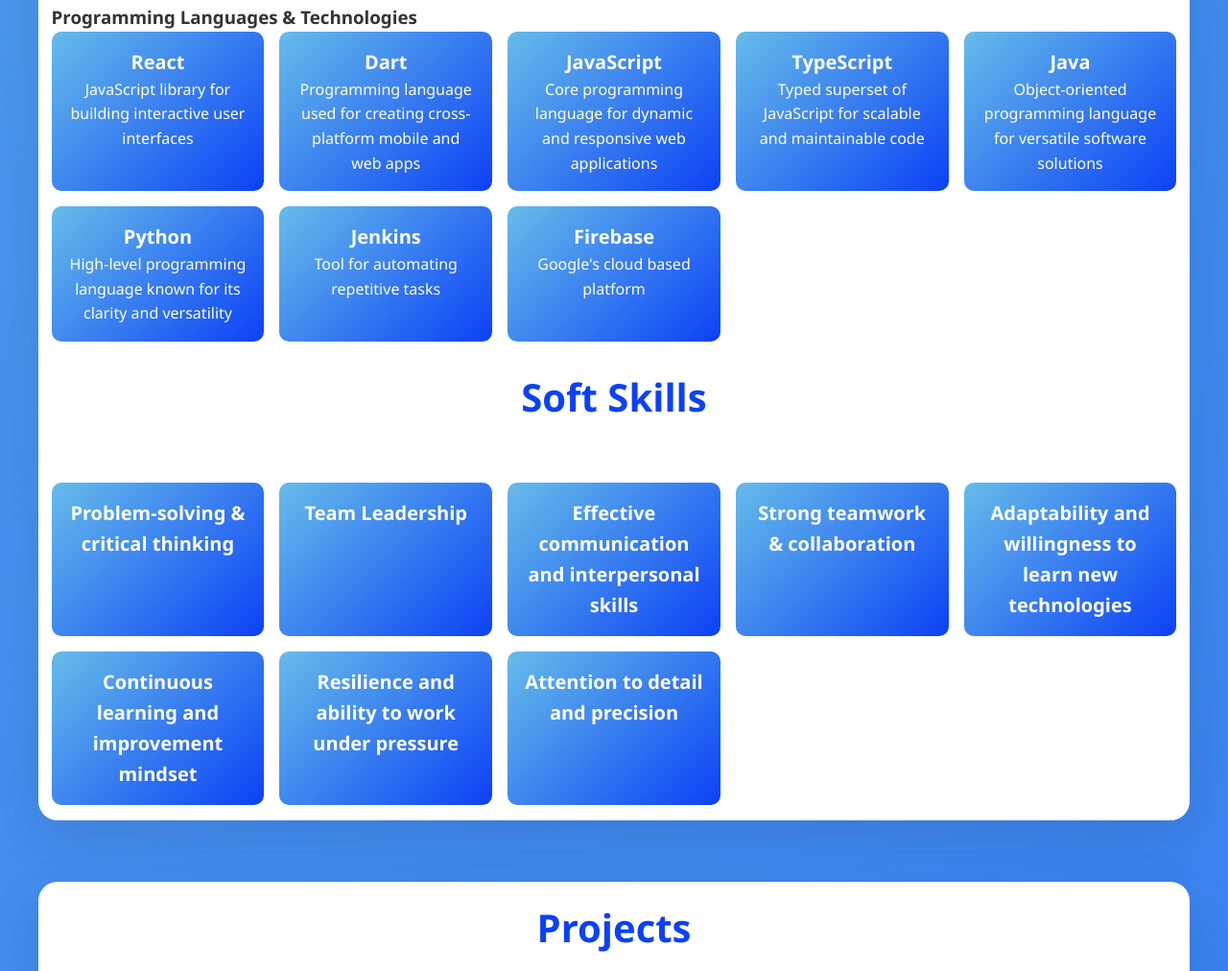
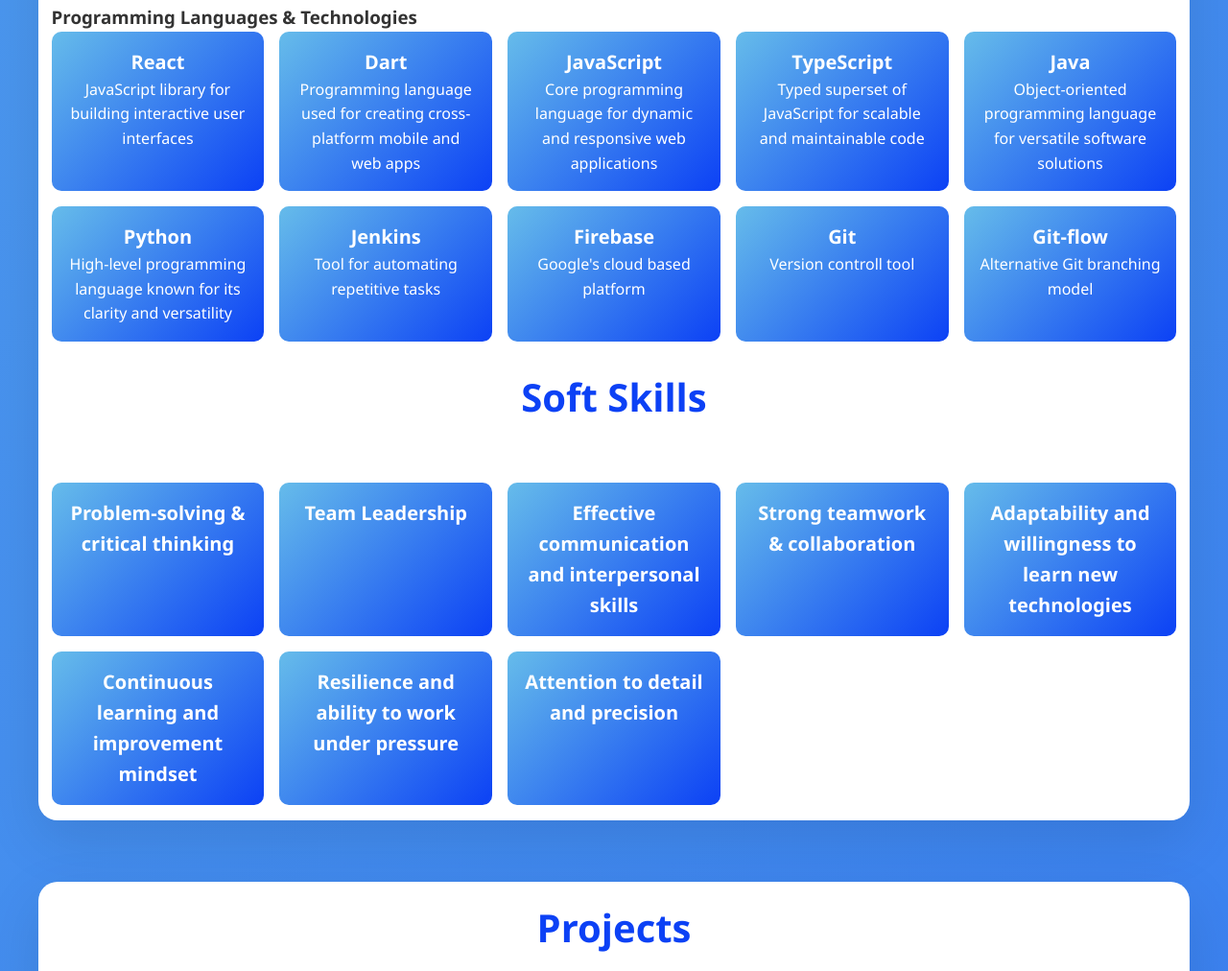
Before and after one commit to prodromossarakinou/Portfolio, a plain HTML site: page index.html in a window 1280 px wide. Shown: the part 4357-5369 px from the top of the page at 96% size. Drawn offline with Linux system fonts and the light colour scheme.

Commit message:
added skills

```diff
--- a/index.html
+++ b/index.html
@@ -964,6 +964,14 @@
                         <h3>Firebase</h3>
                         <p>Google's cloud based platform</p>
                     </div>
+                    <div class="skill-card">
+                        <h3>Git</h3>
+                        <p>Version controll tool</p>
+                    </div>
+                    <div class="skill-card">
+                        <h3>Git-flow</h3>
+                        <p>Alternative Git branching model</p>
+                    </div>
                 </div>
                 <br />
                 <h2>Soft Skills</h2>
@@ -1090,10 +1098,10 @@
                     <div class="mockup">
                         <div class="screenshot-slider" id="PdaMenuSlider">
                             <div class="slide">
-                                <img src="/pda/menu-preview.png" class="tablet-screen" alt="PDA - Menu Preview" />
+                                <img src="pda/menu-preview.png" class="tablet-screen" alt="PDA - Menu Preview" />
                             </div>
                             <div class="slide">
-                                <img src="/pda/order-calculator.png" class="tablet-screen" alt="Menu - Order calculator" />
+                                <img src="pda/order-calculator.png" class="tablet-screen" alt="Menu - Order calculator" />
                             </div>
                         </div>
                     </div>
```
